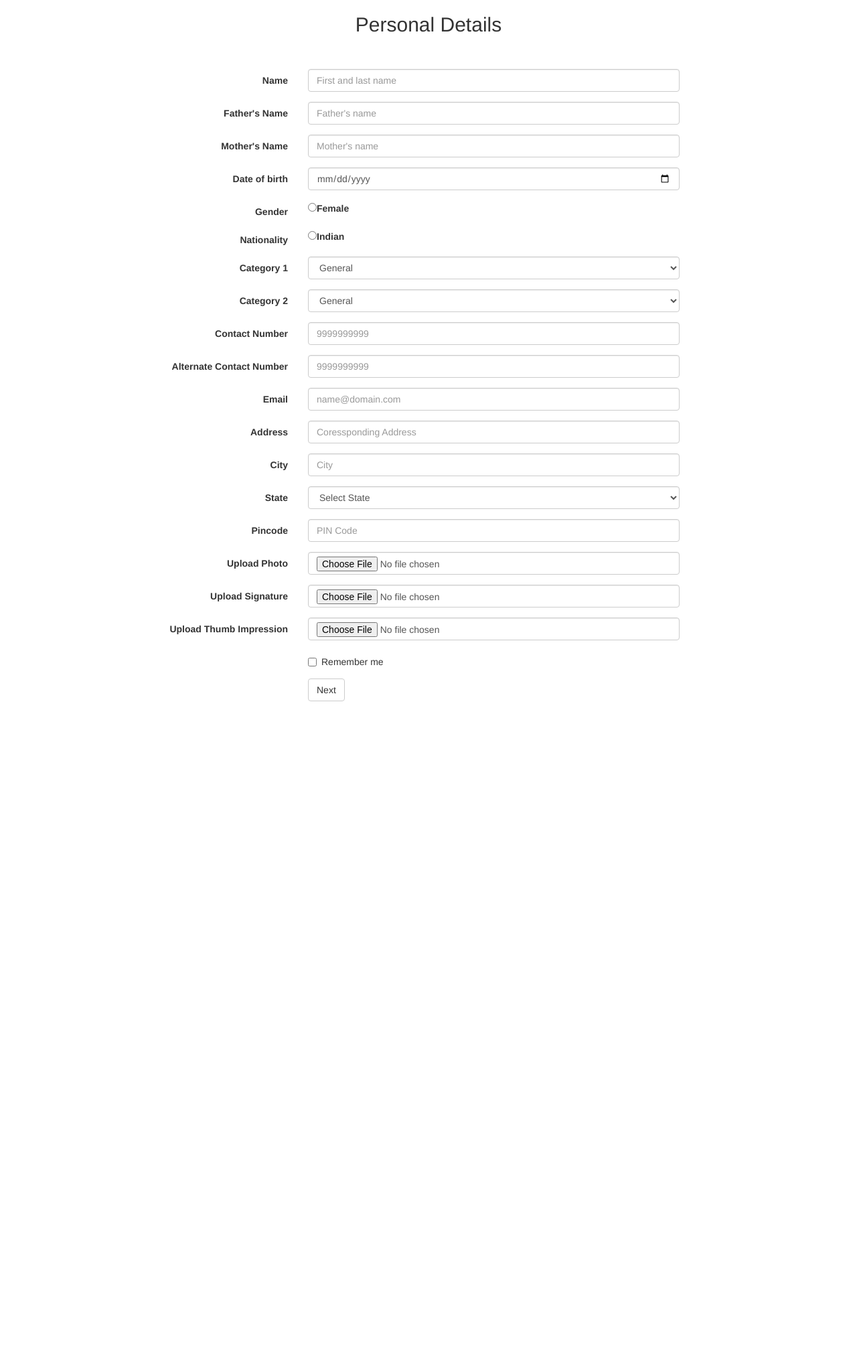
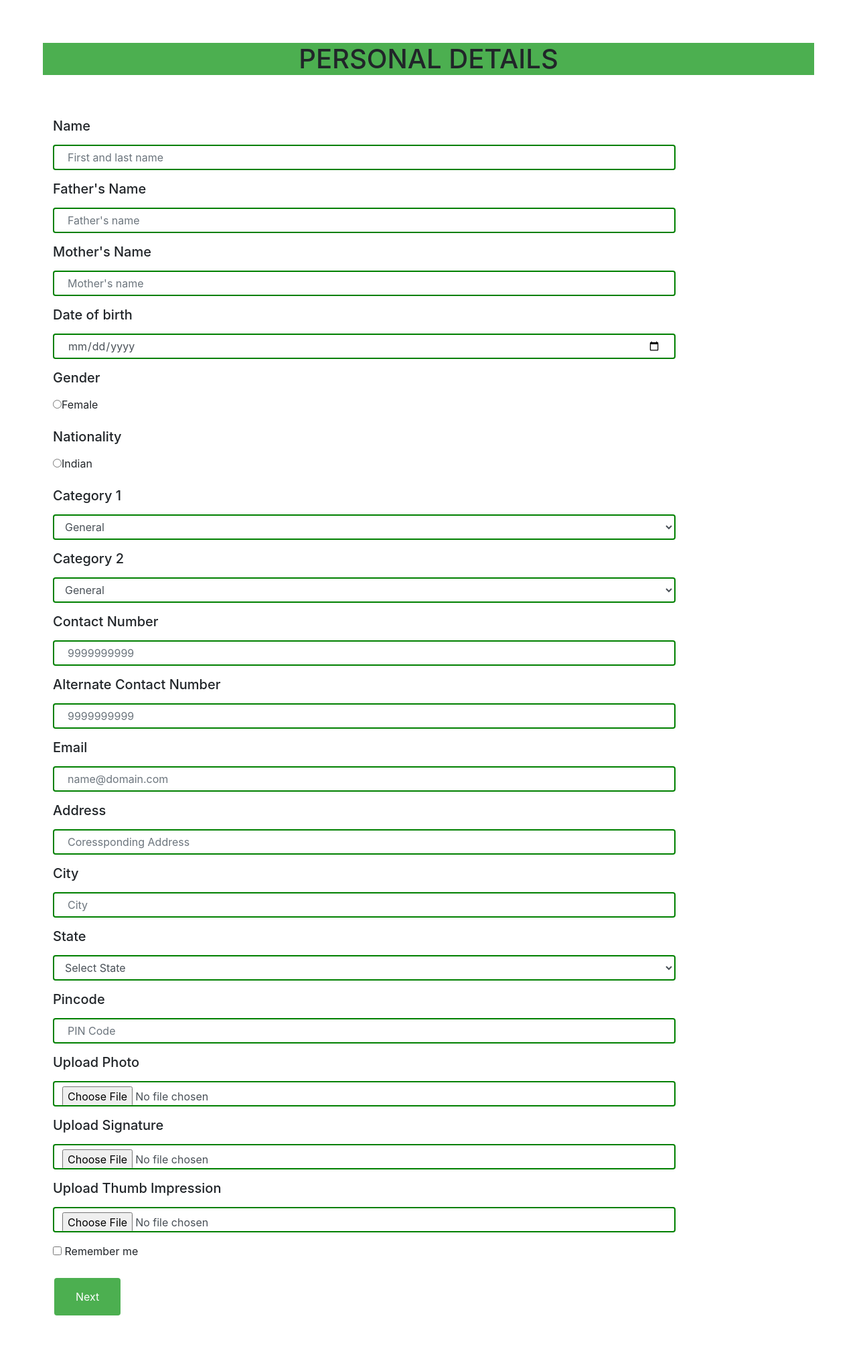
Before and after one commit to Anjibansal/application-portal, a PHP site: the page made by Personal_details (1).php in a window 1280 px wide. Shown: the whole page at 67% size. Before the commit the page ends 1047 px from the top, so only its background shows below. Run offline with PHP 8.4, Linux system fonts and the light colour scheme.

Commit message:
Add styling to forms

```diff
--- a/Personal_details (1).php
+++ b/Personal_details (1).php
@@ -7,58 +7,112 @@
   <title>Details</title>
   <meta charset="utf-8">
   <meta name="viewport" content="width=device-width, initial-scale=1">
-  <link rel="stylesheet" href="https://maxcdn.bootstrapcdn.com/bootstrap/3.4.0/css/bootstrap.min.css">
-  <script src="https://ajax.googleapis.com/ajax/libs/jquery/3.3.1/jquery.min.js"></script>
-  <script src="https://maxcdn.bootstrapcdn.com/bootstrap/3.4.0/js/bootstrap.min.js"></script>
+  <link rel="stylesheet" href="https://stackpath.bootstrapcdn.com/bootstrap/4.3.1/css/bootstrap.min.css" integrity="sha384-ggOyR0iXCbMQv3Xipma34MD+dH/1fQ784/j6cY/iJTQUOhcWr7x9JvoRxT2MZw1T" crossorigin="anonymous">
+  <style>
+		input[type=text],input[type=number],select,option,input[type=date],input[type=email] {
+		  width: 100%;
+		  padding: 12px 20px;
+		  margin: 8px 0;
+		  box-sizing: border-box;
+		  border: 2px solid green;
+		  border-radius: 4px;
+		  outline: none;
+		}
+		input[type=text]:focus{
+			border: 2px solid green;
+			outline: none;
+		}
+		input[type=number]:focus{
+			border: 2px solid green;
+			outline: none;
+		}
+    input[type=date]:focus{
+      border: 2px solid green;
+      outline: none;
+    }
+    input[type=file] {
+        width: 100%;
+      padding-bottom: 12px;
+      margin: 8px 0;
+      box-sizing: border-box;
+      border: 2px solid green;
+      border-radius: 4px;
+      outline: none;
+      cursor: pointer;
+    }
+
+		select:focus{
+			background-color: #00ff00;
+		}
+        form{
+            margin: 5%;
+        }
+        h1{
+            margin: 5%;
+            text-align: center;
+            background-color: #4CAF50;
+        }
+        button[type=button], button[type=submit], input[type=reset] {
+			  background-color: #4CAF50;
+			  border: none;
+			  color: white;
+			  padding: 16px 32px;
+			  text-decoration: none;
+			  margin: 4px 2px;
+			  cursor: pointer;
+		}
+		button[type=submit]:hover{
+			background-color: #005f00;
+    	}
+    </style>
 </head>
 <body>
 
-<div class="container">
-  <h2><center>Personal Details</center></h2>
-  <br>
-  <br>
-  <form class="form-horizontal" action="personaldetails.php" method="post">
+  <h1>PERSONAL DETAILS</h1>
+  <form class="form" action="personaldetails.php" method="post">
     <div class="form-group">
-      <label class="control-label col-sm-4" for="name">Name</label>
-      <div class="col-sm-6">
+      <h5><label class="control-label col-sm-4" for="name">Name</label></h5>
+      <div class="col-sm-10">
         <input type="text" class="form-control" id="name" placeholder="First and last name" name="name" required>
       </div>
     </div>
     <div class="form-group">
-      <label class="control-label col-sm-4" for="fname">Father's Name</label>
-      <div class="col-sm-6">
+      <h5><label class="control-label col-sm-4" for="fname">Father's Name</label></h5>
+      <div class="col-sm-10">
         <input type="text" class="form-control" id="fname" placeholder="Father's name" name="fname" required>
       </div>
     </div>
     <div class="form-group">
+      <h5>
       <label class="control-label col-sm-4" for="mname">Mother's Name</label>
-      <div class="col-sm-6">
+      </h5>
+      <div class="col-sm-10">
         <input type="text" class="form-control" id="mname" placeholder="Mother's name" name="mname" required>
       </div>
     </div>
     <div class="form-group">
-      <label class="control-label col-sm-4" for="bdate">Date of birth</label>
-      <div class="col-sm-6">
+      <h5><label class="control-label col-sm-4" for="bdate">Date of birth</label></h5>
+      <div class="col-sm-10">
         <input type="date" class="form-control" id="bdate" name="bdate" placeholder="dd-mm-yyyy" required>
       </div>
     </div>
     <div class="form-group">
-      <label class="control-label col-sm-4" for="gender">Gender</label>
-      <div class="col-sm-6">
+      <h5><label class="control-label col-sm-4" for="gender">Gender</label></h5>
+      <div class="col-sm-10">
         <label><input type="radio" id="female" name="female" required>Female</label>
       </div>
     </div>
     <div class="form-group">
-      <label class="control-label col-sm-4" for="nation">Nationality</label>
-      <div class="col-sm-6">
+      <h5><label class="control-label col-sm-4" for="nation">Nationality</label></h5>
+      <div class="col-sm-10">
         <label><input type="radio" id="india" name="india" required>Indian</label>
       </div>
     </div>
     <div class="form-group">
-      <label class="control-label col-sm-4" for="category">Category 1</label>
-      <div class="col-sm-6">
+      <h5><label class="control-label col-sm-4" for="category">Category 1</label></h5>
+      <div class="col-sm-10">
 
-      <select class="form-control" id="sel1" name="category1" required>
+      <select class="form-control" id="sel1" name="category1" required  style="border: 2px solid green;">
         <option>General</option>
         <option>SC/ST</option>
         <option>OBC</option>
@@ -67,10 +121,10 @@
       </div>
     </div>
     <div class="form-group">
-      <label class="control-label col-sm-4" for="category">Category 2</label>
-      <div class="col-sm-6">
+      <h5><label class="control-label col-sm-4" for="category">Category 2</label></h5>
+      <div class="col-sm-10">
 
-      <select class="form-control" id="sel1" name="category2" required>
+      <select class="form-control" id="sel1" name="category2" required  style="border: 2px solid green;">
         <option>General</option>
         <option>CW</option>
         <option>PD</option>
@@ -80,40 +134,40 @@
     </div>
 
   <div class="form-group">
-      <label class="control-label col-sm-4" for="mobile1">Contact Number</label>
-      <div class="col-sm-6">
+      <h5><label class="control-label col-sm-4" for="mobile1">Contact Number</label></h5>
+      <div class="col-sm-10">
         <input type="number" class="form-control" id="mobile1" placeholder="9999999999" name="mobile1" required>
       </div>
     </div>
     <div class="form-group">
-      <label class="control-label col-sm-4" for="mobile2">Alternate Contact Number</label>
-      <div class="col-sm-6">
+      <h5><label class="control-label col-sm-4" for="mobile2">Alternate Contact Number</label></h5>
+      <div class="col-sm-10">
         <input type="number" class="form-control" id="mobile2" placeholder="9999999999" name="mobile2" required>
       </div>
     </div>
     <div class="form-group">
-      <label class="control-label col-sm-4" for="email">Email</label>
-      <div class="col-sm-6">
+      <h5><label class="control-label col-sm-4" for="email">Email</label></h5>
+      <div class="col-sm-10">
         <input type="email" class="form-control" id="email" placeholder="name@domain.com" name="email" required>
       </div>
     </div>
     <div class="form-group">
-      <label class="control-label col-sm-4" for="address">Address</label>
-      <div class="col-sm-6">
+      <h5><label class="control-label col-sm-4" for="address">Address</label></h5>
+      <div class="col-sm-10">
         <input type="text" class="form-control" id="email" placeholder="Coressponding Address" name="address">
       </div>
       </div>
 
       <div class="form-group">
-      <label class="control-label col-sm-4">City</label>
-      <div class="col-sm-6">
+      <h5><label class="control-label col-sm-4">City</label></h5>
+      <div class="col-sm-10">
         <input type="text" class="form-control" id="city" placeholder="City" name="city">
       </div>
       </div>
       <div class="form-group">
-      <label class="control-label col-sm-4">State</label>
-      <div class="col-sm-6">
-        <select class="form-control" id="state" name="state">
+      <h5><label class="control-label col-sm-4">State</label></h5>
+      <div class="col-sm-10">
+        <select class="form-control" id="state" name="state"  style="border: 2px solid green;">
       <option value="">Select State</option>
       <option value="Andaman and Nicobar Islands">Andaman and Nicobar Islands</option>
       <option value="Andhra Pradesh">Andhra Pradesh</option>
@@ -155,28 +209,28 @@
       </div>
 
       <div class="form-group">
-      <label class="control-label col-sm-4">Pincode</label>
-      <div class="col-sm-6">
+      <h5><label class="control-label col-sm-4">Pincode</label></h5>
+      <div class="col-sm-10">
         <input type="text" class="form-control" id="pin" placeholder="PIN Code" name="pin">
       </div>
       </div>
         <div class="form-group">
-      <label class="control-label col-sm-4">Upload Photo</label>
-      <div class="col-sm-6">
+      <h5><label class="control-label col-sm-4">Upload Photo</label></h5>
+      <div class="col-sm-10">
         <input type="file" class="form-control" id="photo" placeholder="Upload Image" name="Photo">
       </div>
       </div>
 
       <div class="form-group">
-      <label class="control-label col-sm-4">Upload Signature</label>
-      <div class="col-sm-6">
+      <h5><label class="control-label col-sm-4">Upload Signature</label></h5>
+      <div class="col-sm-10">
         <input type="file" class="form-control" id="sign" placeholder="Upload Image" name="sign">
       </div>
       </div>
 
       <div class="form-group">
-      <label class="control-label col-sm-4">Upload Thumb Impression</label>
-      <div class="col-sm-6">
+      <h5><label class="control-label col-sm-4">Upload Thumb Impression</label></h5>
+      <div class="col-sm-10">
         <input type="file" class="form-control" id="thumb" placeholder="Upload Image" name="thumb">
       </div>
       </div>
@@ -194,7 +248,6 @@
       </div>
     </div>
   </form>
-</div>
 
 </body>
 </html>
--- a/formEducationalDetails.php
+++ b/formEducationalDetails.php
@@ -141,7 +141,7 @@ include ('server.php');
         <br>
       <div class="form-row">
     <div class="form-group col-md-2">
-        <h4>Gate</h4>
+        <h4>GATE</h4>
     </div>
      <div class="form-check form-check-inline form-group col-md-2">
   <input class="form-check-input" type="radio" name="Gate"  value="option1">
```
